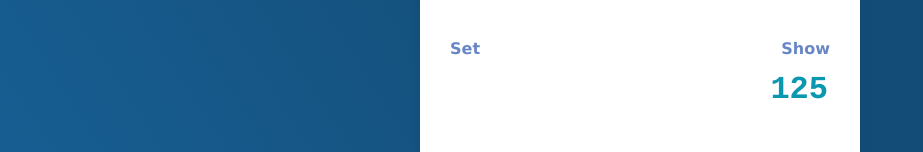
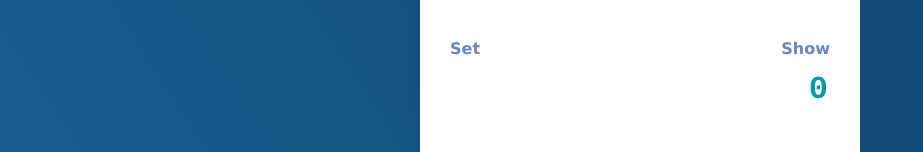
Before and after one commit to DevFuppy/react_HookPractice_prjs, a React (Create React App) app in the folder react-speed-converter/: page / in a window 1280 px wide. Shown: the part 361-513 px from the top of the page, without its empty margins (0-923 px from the left). Built offline with nearby package versions, Linux system fonts and the light colour scheme.

Commit message:
synchronizing input "set" and "show"

```diff
--- a/react-speed-converter/src/App.js
+++ b/react-speed-converter/src/App.js
@@ -1,6 +1,19 @@
 import './App.css';
+import { useState } from 'react';
+
 
 function App() {
+
+let [val,setVal] = useState(0)
+
+const setMbps = function(){
+
+
+  setVal(x=> x+1)
+
+}
+
+
   return (
 <div className="container">
   <div className="card-header">Network Speed Converter</div>
@@ -16,14 +29,14 @@ function App() {
     <div className="converter">
       <div className="flex-1">
         <div className="converter-title">Set</div>
-        <input type="number" className="input-number" min="0" />
+        <input type="number" className="input-number" min="0" onChange={setMbps} />
       </div>
       <span className="angle-icon fa-2x" style={{marginTop: '30px'}}>
         <i className="fas fa-angle-right" ></i>
       </span>
       <div className="text-right flex-1">
         <div className="converter-title">Show</div>
-        <input type="text" className="input-number text-right" disabled value="125" />
+        <input type="text" className="input-number text-right" disabled value={val} />
       </div>
     </div>
   </div>
```
